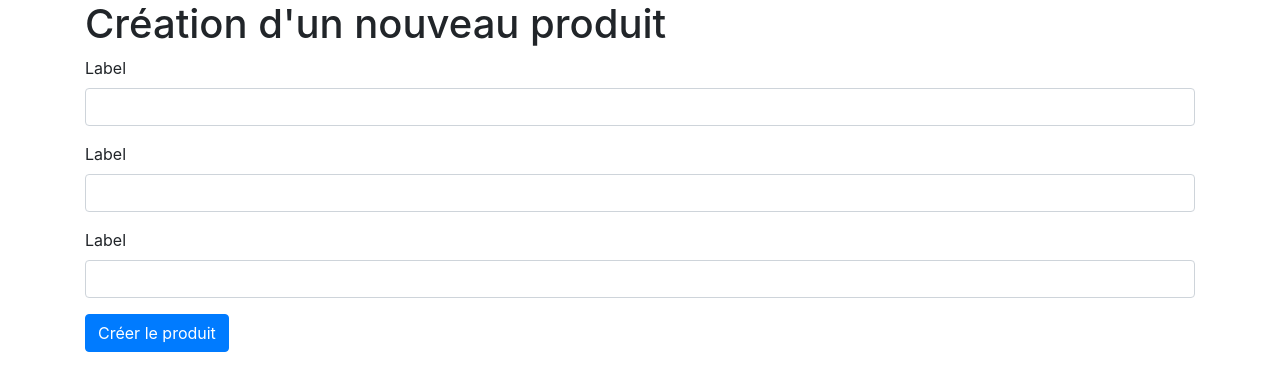
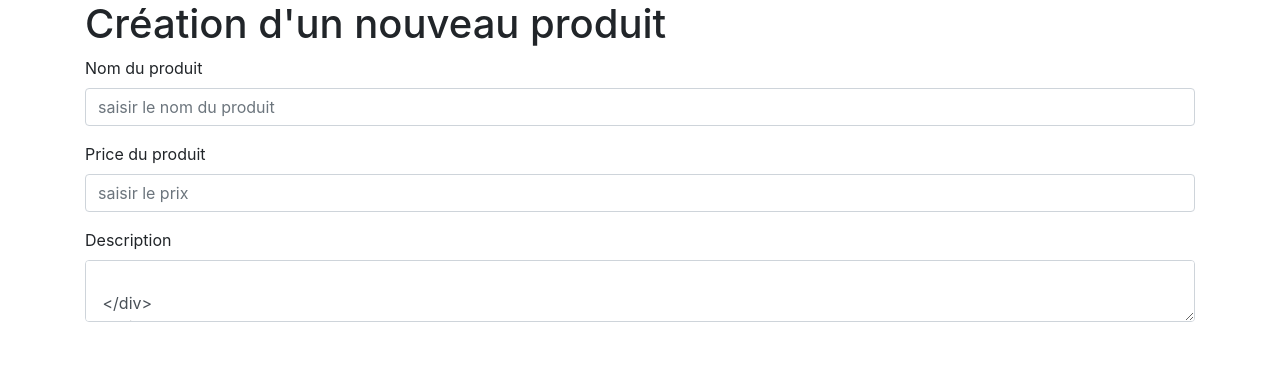
Before and after one commit to ibrah91/PHPObject1903, a PHP site: page /formulaire-produit-auto.php in a window 1280 px wide. Shown: the part 80-471 px from the top of the page. Run offline with PHP 8.4, Linux system fonts and the light colour scheme.

Commit message:
version5

```diff
--- a/classes/formUtility.php
+++ b/classes/formUtility.php
@@ -5,15 +5,59 @@
  * ********* */
 class FormUtility
 {
-public function generateHTML(): string {
+public function generateHTML(
+        string $label,
+        string $type,
+        string $id,
+        ?string $placeholder=''
+):string{
+        //l'eventuel message d'erreur
+        $oldValue = (isset($_POST[$id])) ? $_POST[$id] : '';
+        //On vérifie le type pour fournir soit :
+        //Un input : text , number
+        //Un text area :textarea
+        switch($type){
+        case 'text':
+        case 'number':
+               $widget = $this->getHTMLInput($type,$id,$oldValue,$placeholder);
+         break;
+         case 'textarea':
+               $widget = $this->getHTMLTextArea($id,$oldValue,$placeholder);
+        break;
+                        default;
+                        die('Le type donné est inconnu');
+        }
+
     return <<<EOT
     <div class="form-group">
-    <label for ="item">Label</label>
-    <input type="text" id="item"
- class="form-control"/>
+    <label for="$id">$label</label>
+    $widget
  </div>
 EOT;
         }
+
+
+
+private function getHTMLInput(string $type, string $id , string $oldValue , ?string $placeholder){
+        return <<<EOT
+<input type="$type" id="$id" name="$id" class="form-control"
+placeholder="$placeholder" value="$oldValue"/>
+ </div>
+EOT;
+
+}
+
+private function getHTMLTextArea(string $id , string $oldValue , ?string $placeholder=''){
+        return <<<EOT
+<textarea id="$id" name="$id" class="form-control"
+placeholder="$placeholder"/>
+$oldValue
+ </div>
+EOT;
+
+
+}
+
 }
 
 
--- a/formulaire-produit-auto.php
+++ b/formulaire-produit-auto.php
@@ -8,9 +8,9 @@ $formUtility = new FormUtility();
 <main class="container">
     <h1>Création d'un nouveau produit</h1>
     <form method="post">
-    <?=$formUtility->generateHTML('Nom du produit');?>
-    <?=$formUtility->generateHTML('Price du produit');?>
-    <?=$formUtility->generateHTML('Description');?>
+    <?= $formUtility->generateHTML('Nom du produit','text','name','saisir le nom du produit'); ?>
+    <?= $formUtility->generateHTML('Price du produit','number','price','saisir le prix'); ?>
+    <?= $formUtility->generateHTML('Description','textarea','description','description du produit'); ?>
 
     <button type="submit" class="btn btn-primary">Créer le produit</button>
     </form>
```
